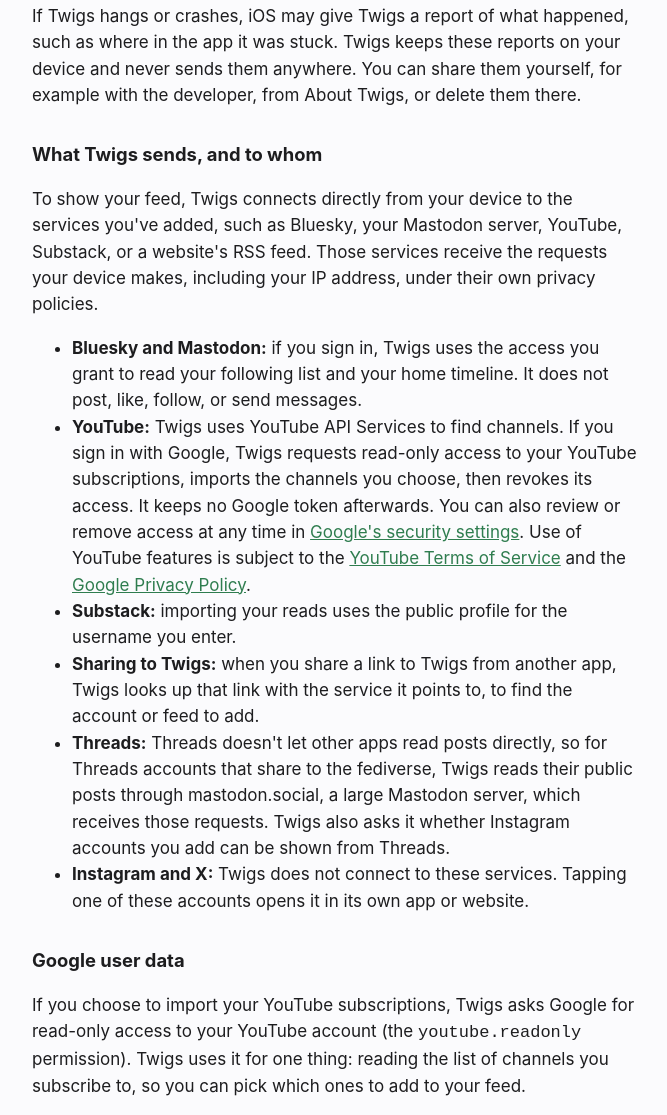
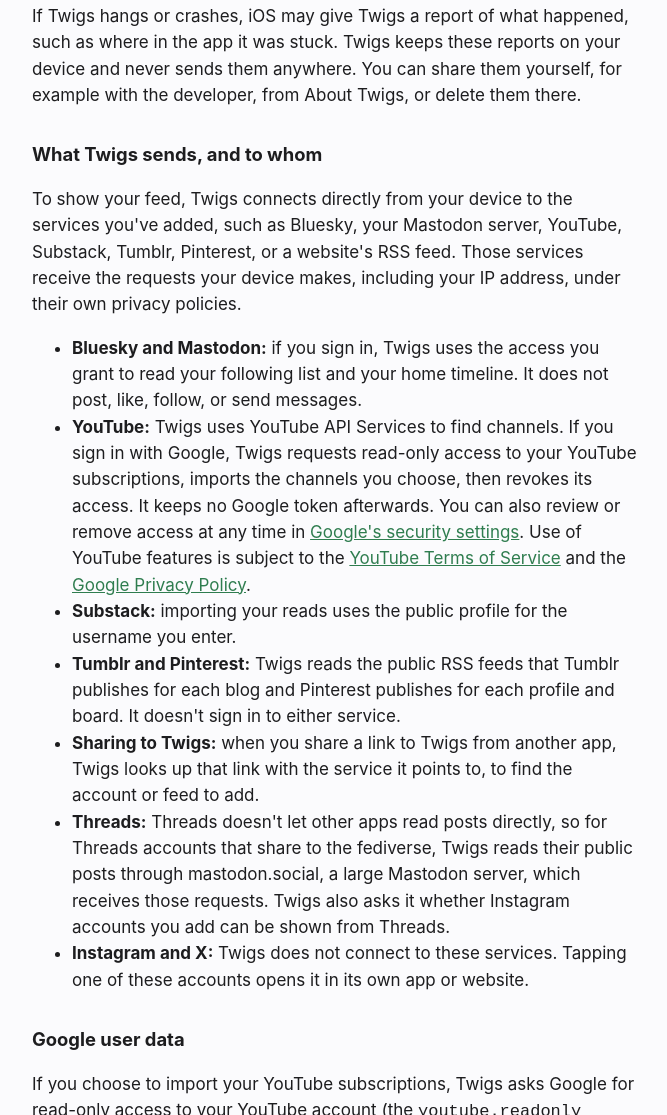
Before and after one commit to elliottgriff/twigs-site, a plain HTML site: page privacy.html in a window 1280 px wide. Shown: the part 651-1766 px from the top of the page, without its empty margins (304-971 px from the left). Drawn offline with Linux system fonts and the light colour scheme.

Commit message:
Mention reading Tumblr and Pinterest feeds in the privacy policy
Co-Authored-By: Claude Opus 5.5 <noreply@anthropic.com>

```diff
--- a/privacy.html
+++ b/privacy.html
@@ -8,7 +8,7 @@
 </head>
 <body>
   <h1>Privacy Policy</h1>
-  <p class="muted">Last updated October 19, 2026</p>
+  <p class="muted">Last updated November 22, 2026</p>
 
   <p>Twigs is an iPhone app that shows posts from accounts and publications you choose. This policy explains what
   information Twigs handles and where it goes.</p>
@@ -29,8 +29,8 @@
 
   <h2>What Twigs sends, and to whom</h2>
   <p>To show your feed, Twigs connects directly from your device to the services you've added, such as Bluesky,
-  your Mastodon server, YouTube, Substack, or a website's RSS feed. Those services receive the requests your device
-  makes, including your IP address, under their own privacy policies.</p>
+  your Mastodon server, YouTube, Substack, Tumblr, Pinterest, or a website's RSS feed. Those services receive the
+  requests your device makes, including your IP address, under their own privacy policies.</p>
   <ul>
     <li><strong>Bluesky and Mastodon:</strong> if you sign in, Twigs uses the access you grant to read your following
     list and your home timeline. It does not post, like, follow, or send messages.</li>
@@ -41,6 +41,8 @@
     YouTube features is subject to the <a href="https://www.youtube.com/t/terms">YouTube Terms of Service</a> and the
     <a href="https://policies.google.com/privacy">Google Privacy Policy</a>.</li>
     <li><strong>Substack:</strong> importing your reads uses the public profile for the username you enter.</li>
+    <li><strong>Tumblr and Pinterest:</strong> Twigs reads the public RSS feeds that Tumblr publishes for each blog
+    and Pinterest publishes for each profile and board. It doesn't sign in to either service.</li>
     <li><strong>Sharing to Twigs:</strong> when you share a link to Twigs from another app, Twigs looks up that link
     with the service it points to, to find the account or feed to add.</li>
     <li><strong>Threads:</strong> Threads doesn't let other apps read posts directly, so for Threads accounts that
```
